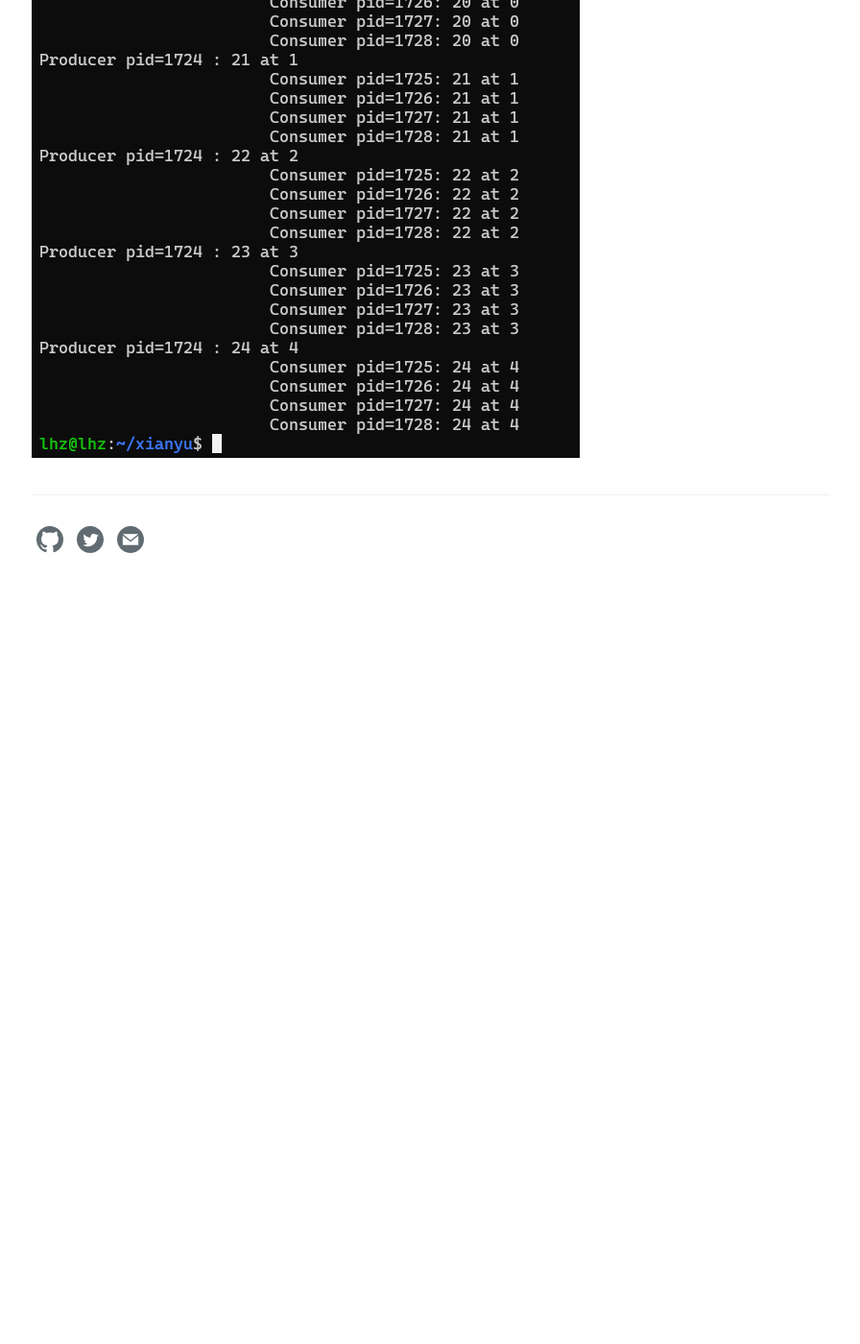
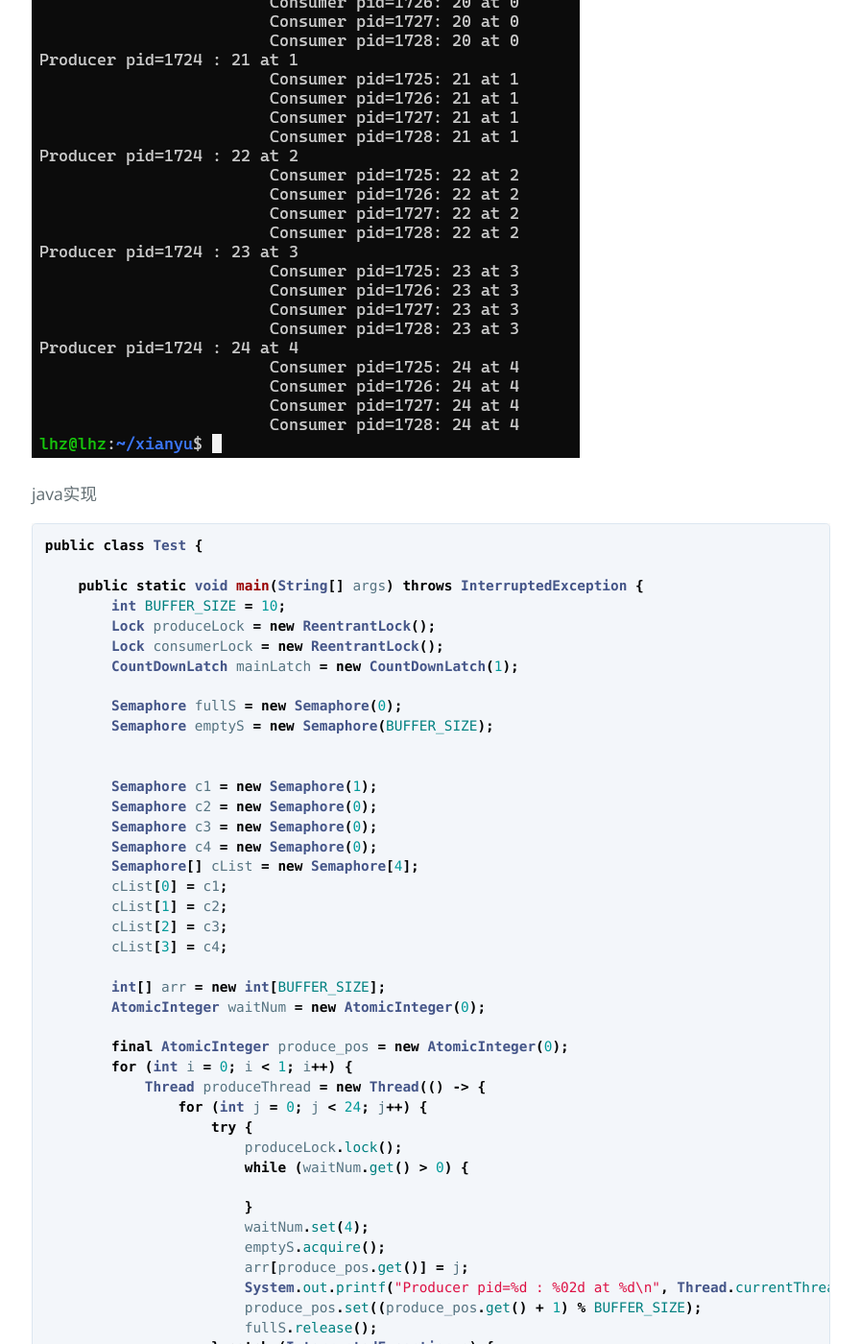
Before and after one commit to lhz1165/lhz1165.github.io, a Jekyll site: the page built from _posts/csapp/2024-4-17-linux信号量.md, in a window 1280 px wide and 1400 px high, scrolled down 6931 px. Shown: the whole window at 96% size, without its empty margins (191-1087 px from the left). Built offline with Jekyll 4.4.1, drawn with Linux system fonts in a browser that asks for light colours; before the commit the page ends 7561 px from its top, so only the background shows below that; some of the changed text lies outside the part shown.

Commit message:
semphore

````diff
--- a/_posts/csapp/2024-4-17-linux信号量.md
+++ b/_posts/csapp/2024-4-17-linux信号量.md
@@ -242,3 +242,100 @@
 ![image-20240417164729603]({{"/assets/2024-4-17-linux信号量/image-20240417164729603.png" | absolute_url }})
 
 ![image-20240417164745410]({{"/assets/2024-4-17-linux信号量/image-20240417164745410.png" | absolute_url }})
+
+
+
+java实现
+
+```java
+public class Test {
+
+    public static void main(String[] args) throws InterruptedException {
+        int BUFFER_SIZE = 10;
+        Lock produceLock = new ReentrantLock();
+        Lock consumerLock = new ReentrantLock();
+        CountDownLatch mainLatch = new CountDownLatch(1);
+
+        Semaphore fullS = new Semaphore(0);
+        Semaphore emptyS = new Semaphore(BUFFER_SIZE);
+
+
+        Semaphore c1 = new Semaphore(1);
+        Semaphore c2 = new Semaphore(0);
+        Semaphore c3 = new Semaphore(0);
+        Semaphore c4 = new Semaphore(0);
+        Semaphore[] cList = new Semaphore[4];
+        cList[0] = c1;
+        cList[1] = c2;
+        cList[2] = c3;
+        cList[3] = c4;
+
+        int[] arr = new int[BUFFER_SIZE];
+        AtomicInteger waitNum = new AtomicInteger(0);
+
+        final AtomicInteger produce_pos = new AtomicInteger(0);
+        for (int i = 0; i < 1; i++) {
+            Thread produceThread = new Thread(() -> {
+                for (int j = 0; j < 24; j++) {
+                    try {
+                        produceLock.lock();
+                        while (waitNum.get() > 0) {
+
+                        }
+                        waitNum.set(4);
+                        emptyS.acquire();
+                        arr[produce_pos.get()] = j;
+                        System.out.printf("Producer pid=%d : %02d at %d\n", Thread.currentThread().getId(), j, produce_pos.get());
+                        produce_pos.set((produce_pos.get() + 1) % BUFFER_SIZE);
+                        fullS.release();
+                    } catch (InterruptedException e) {
+                        throw new RuntimeException(e);
+                    } finally {
+                        produceLock.unlock();
+
+                    }
+                }
+                mainLatch.countDown();
+            });
+            produceThread.start();
+            System.out.printf("Producer pid=%d create success!\n", produceThread.getId());
+        }
+
+
+        for (int i = 0; i < 4; i++) {
+
+            int finalI = i;
+            int finalI1 = i;
+            Thread subThread = new Thread(() -> {
+                AtomicInteger local_consume_pos = new AtomicInteger(0);
+                for (int j = 0; j < 24; j++) {
+                    try {
+                        cList[finalI1].acquire();
+
+                        consumerLock.lock();
+                        fullS.acquire();
+                        System.out.printf("\t\t\tConsumer pid=%d: %02d at %d\n", Thread.currentThread().getId(), j, arr[local_consume_pos.get()]);
+                        waitNum.decrementAndGet();
+                        int k = (finalI + 1) % 4;
+                        Semaphore semaphore = cList[k];
+                        semaphore.release();
+                        if (waitNum.get() == 0) {
+                            emptyS.release();
+                        }
+                        local_consume_pos.set((local_consume_pos.get() + 1) / BUFFER_SIZE);
+                    } catch (InterruptedException e) {
+                        throw new RuntimeException(e);
+                    } finally {
+                        consumerLock.unlock();
+                    }
+                }
+            });
+            subThread.start();
+            System.out.printf("Consumer pid=%d create success!\n", subThread.getId());
+        }
+
+        mainLatch.await();
+        System.out.println("END");
+    }
+}
+```
````
